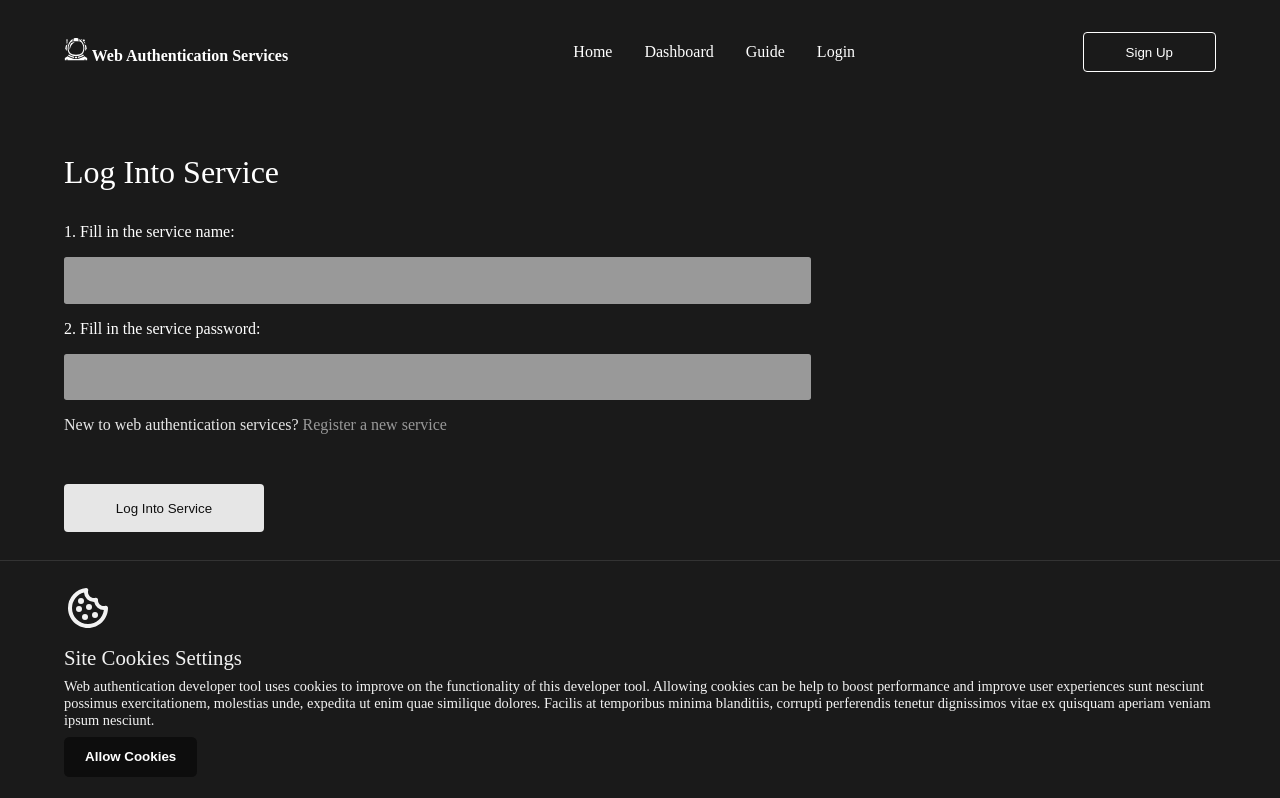
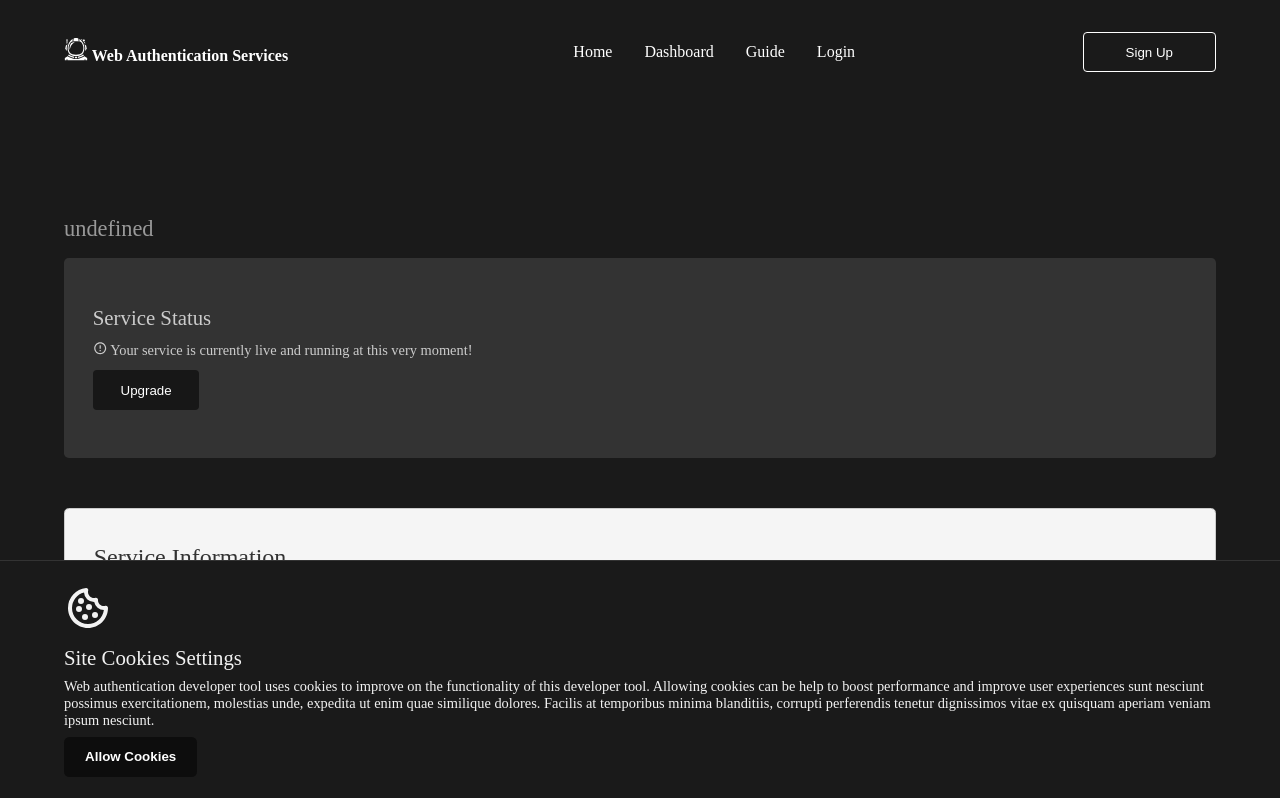
Before and after one commit to ssekabirarobertsims/web.authentication.services.com-ui, a React (Vite) app: page /dashboard in a window 1280 px wide. Shown: the top 798 px of the page. Built offline with nearby package versions, Linux system fonts and the light colour scheme; a web font is replaced by a local one.

Commit message:
changed dev profile pic and added and rmvd a file

```diff
--- a/src/App.tsx
+++ b/src/App.tsx
@@ -24,7 +24,7 @@ function App() {
         <Route path="/service/login" element={<LoginServicePage />}></Route>
         <Route
           path="/dashboard"
-          element={service ? <DashboardPage /> : <LoginServicePage />}
+          element={!service ? <DashboardPage /> : <LoginServicePage />}
         ></Route>
         <Route
           path="/authentication/redirect/blank/authorization/page-1"
--- a/src/components/Developer.Navigation.Div.Component.tsx
+++ b/src/components/Developer.Navigation.Div.Component.tsx
@@ -6,7 +6,7 @@ const SiteDeveloperNavigationComponent: React.FunctionComponent = () => {
       <div className="site-developer-navigation-component">
         <p>Need help from me?</p>
         <a href="http://ssekabirarobertsims.netlify.app" target="_blank">
-          <img src="/photos/robertsims.jpg" alt="" />
+          <img src="/photos/ssekabirarobertsims-2.png" alt="" />
         </a>
       </div>
     </>
```
Also changed, not shown: public/photos/robertsims.jpg (deleted), public/photos/ssekabirarobertsims-2.png (added).
